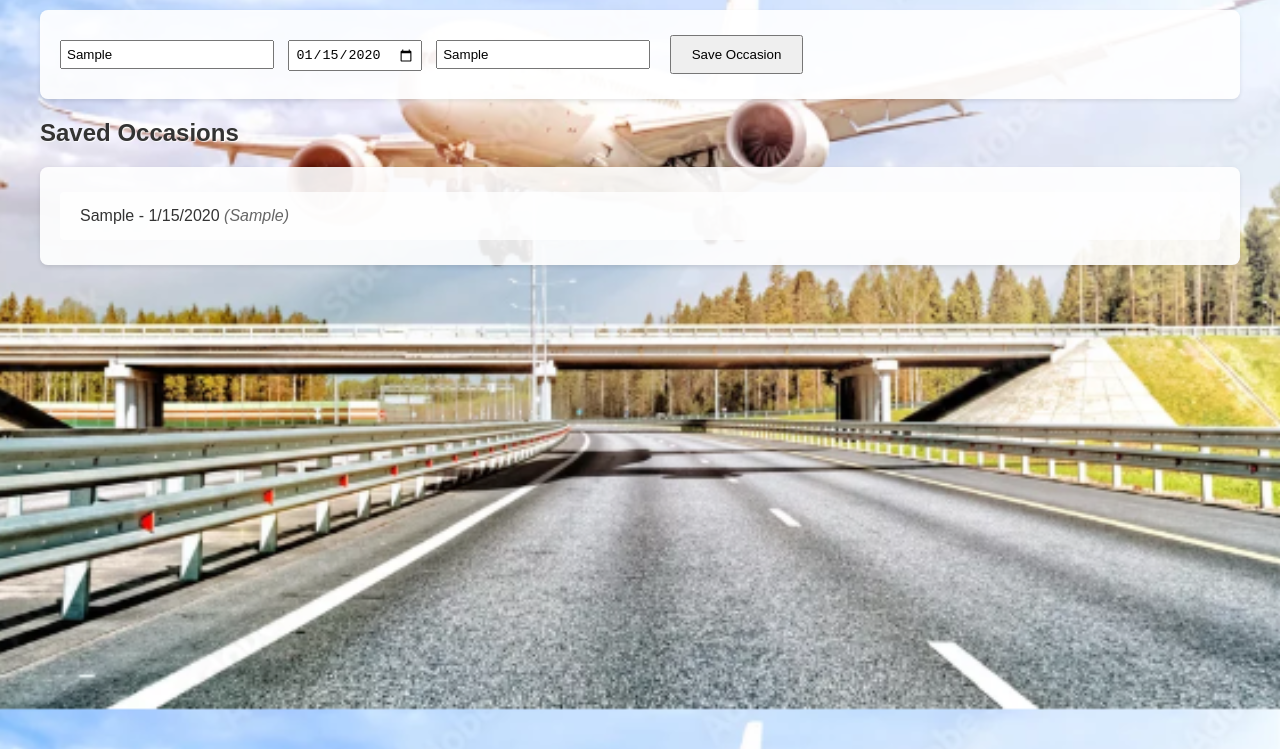
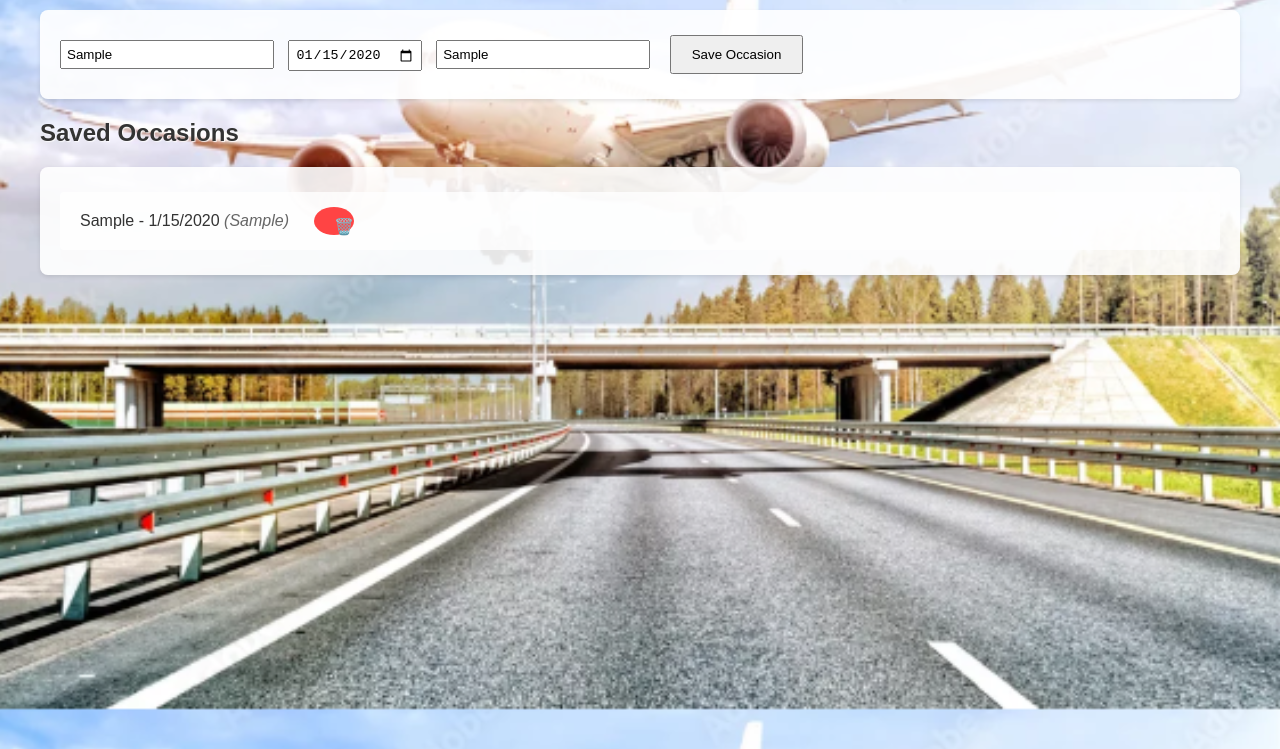
Before and after one commit to michaeliyer/packingOne, a plain HTML site: page index.html in a window 1280 px wide. Both pictures are taken after typing "Sample", "2020-01-15", "Sample" into the empty fields and a click on the button "Save Occasion". Shown: the part 91-840 px from the top of the page. Drawn offline with Linux system fonts and the light colour scheme.

Commit message:
Deleting occasions added

```diff
--- a/script.js
+++ b/script.js
@@ -62,14 +62,14 @@ document.addEventListener("DOMContentLoaded", function () {
 
       occasions.forEach((occasion) => {
         const li = document.createElement("li");
+        li.style.display = "flex";
+        li.style.alignItems = "center";
+        li.style.gap = "10px";
+
         const link = document.createElement("a");
         link.href = "#";
-
-        // Format the date
         const dateObj = new Date(occasion.date);
         const formattedDate = dateObj.toLocaleDateString();
-
-        // Create the occasion display text
         link.textContent = `${occasion.id} - ${formattedDate}`;
         if (occasion.notes) {
           const notesSpan = document.createElement("span");
@@ -77,9 +77,36 @@ document.addEventListener("DOMContentLoaded", function () {
           notesSpan.textContent = ` (${occasion.notes})`;
           link.appendChild(notesSpan);
         }
+        link.addEventListener("click", () => showFinalizedList(occasion));
 
-        link.addEventListener("click", () => showFinalizedList(occasion));
+        // Delete button
+        const deleteBtn = document.createElement("button");
+        deleteBtn.textContent = "🗑️";
+        deleteBtn.className = "occasion-delete-button";
+        deleteBtn.title = "Delete this occasion";
+        deleteBtn.addEventListener("click", (e) => {
+          e.stopPropagation();
+          e.preventDefault();
+          if (
+            confirm(
+              `Are you sure you want to delete occasion "${occasion.id}"?`
+            )
+          ) {
+            const delTransaction = db.transaction(["occasions"], "readwrite");
+            const delStore = delTransaction.objectStore("occasions");
+            delStore.delete(occasion.id).onsuccess = function () {
+              displayOccasions();
+              // Optionally hide the finalized list if it was showing this occasion
+              if (currentOccasion && currentOccasion.id === occasion.id) {
+                document.getElementById("finalized-list").style.display =
+                  "none";
+              }
+            };
+          }
+        });
+
         li.appendChild(link);
+        li.appendChild(deleteBtn);
         list.appendChild(li);
       });
     };
--- a/style.css
+++ b/style.css
@@ -171,3 +171,15 @@ button:hover {
   color: #666;
   font-style: italic;
 }
+
+.occasion-delete-button {
+  background: #ff4444;
+  color: white;
+  border: none;
+  border-radius: 50%;
+  width: 28px;
+  height: 28px;
+  font-size: 16px;
+  cursor: pointer;
+  display: flex;
+}
```
